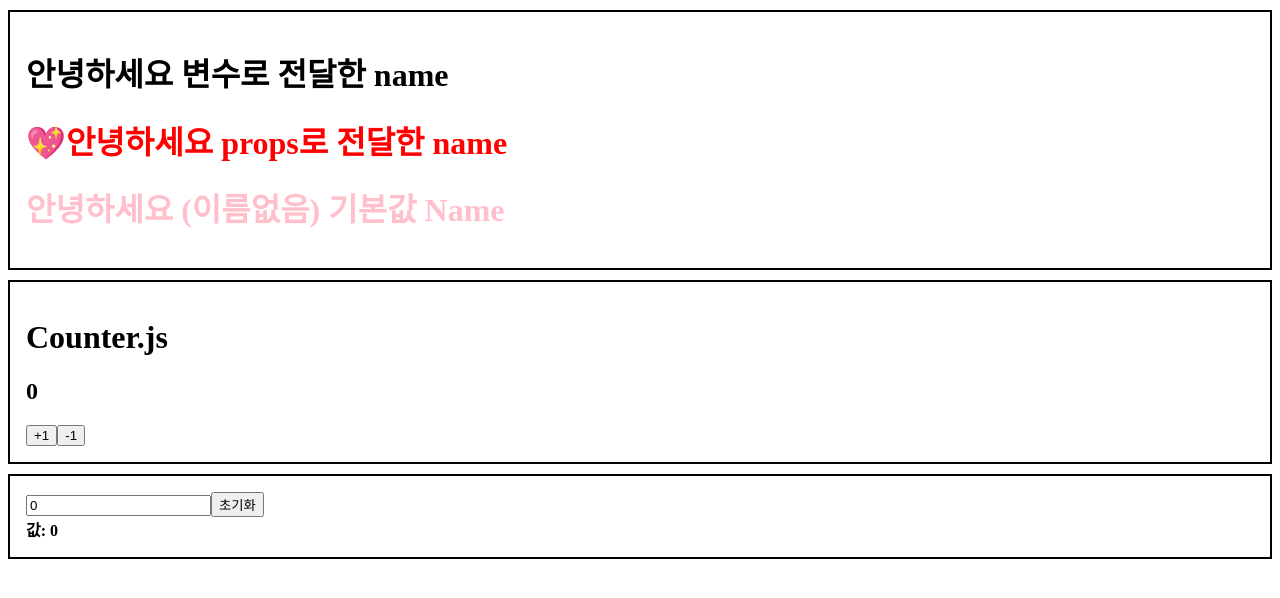
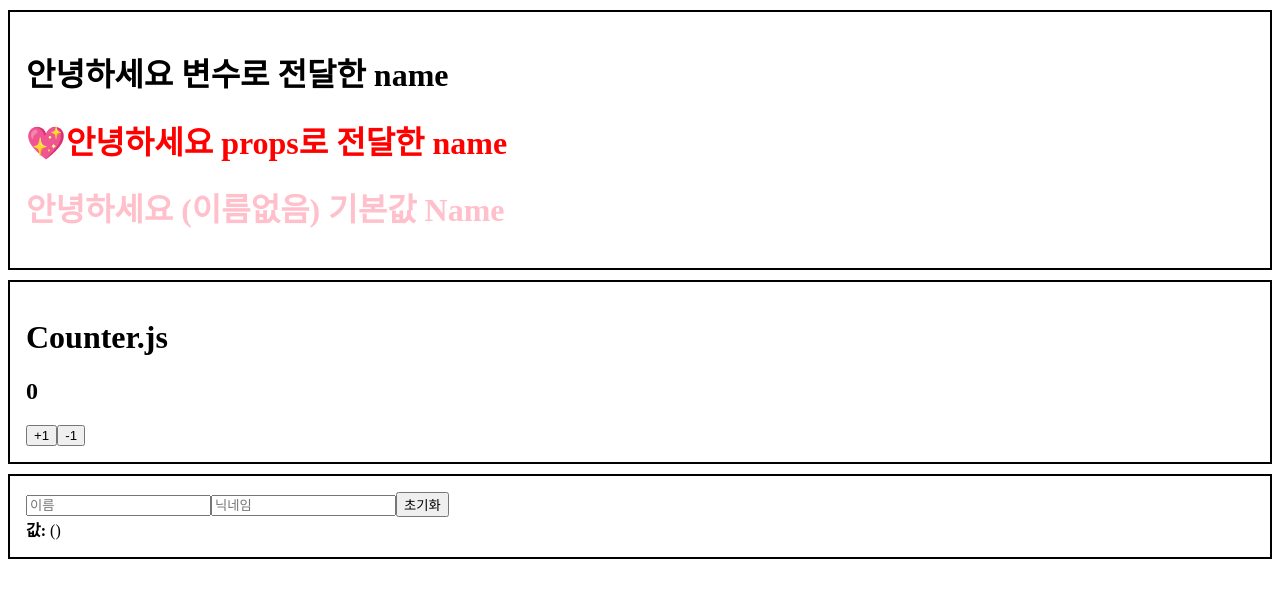
Before and after one commit to mireyhgnay/react-roadmap, a React app in the folder 01_React/: page / in a window 1280 px wide. Shown: the top 598 px of the page. Built offline with nearby package versions, Linux system fonts and the light colour scheme.

Commit message:
Feat: 여러개의 input 상태 관리하기

```diff
--- a/01_React/src/InputSample.js
+++ b/01_React/src/InputSample.js
@@ -1,22 +1,48 @@
 import React, { useState } from "react";
 
 export default function InputSample() {
-  const [text, setText] = useState(0);
+  const [inputs, setInputs] = useState({
+    username: "",
+    nickname: "",
+  });
+
+  // 비구조화 할당을 통해 값 추출
+  const { username, nickname } = inputs;
 
   const onChange = (e) => {
-    setText(e.target.value);
+    const { value, name } = e.target;
+    // 가장 중요한 점은 리액트에서 객체를 업데이트하게 될 때에는 기존 객체를 직접 수정하면 안되고, 새로운 객체를 만들어서, 새 객체에 변화를 주어야 됩니다.
+    setInputs({
+      ...inputs, // 기존의 input 객체를 복사한 뒤
+      [name]: value, // name 키를 가진 값을 value 로 설정
+    });
   };
 
   const onReset = () => {
-    setText("");
+    setInputs({
+      username: "",
+      nickname: "",
+    });
   };
 
   return (
     <div>
-      <input onChange={onChange} value={text} />
+      <input
+        name="username"
+        placeholder="이름"
+        onChange={onChange}
+        value={username}
+      />
+      <input
+        name="nickname"
+        placeholder="닉네임"
+        onChange={onChange}
+        value={nickname}
+      />
       <button onClick={onReset}>초기화</button>
       <div>
-        <b>값: {text}</b>
+        <b>값: </b>
+        {username} ({nickname})
       </div>
     </div>
   );
```
